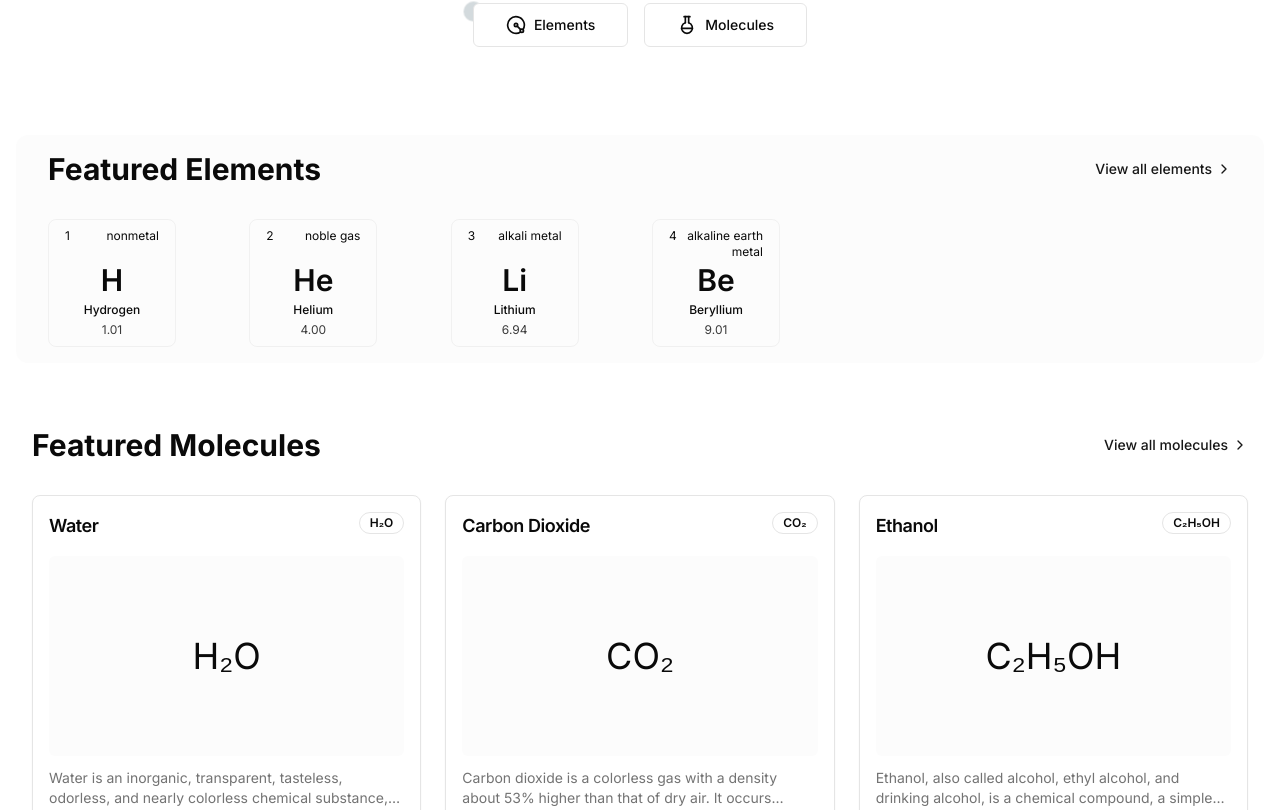
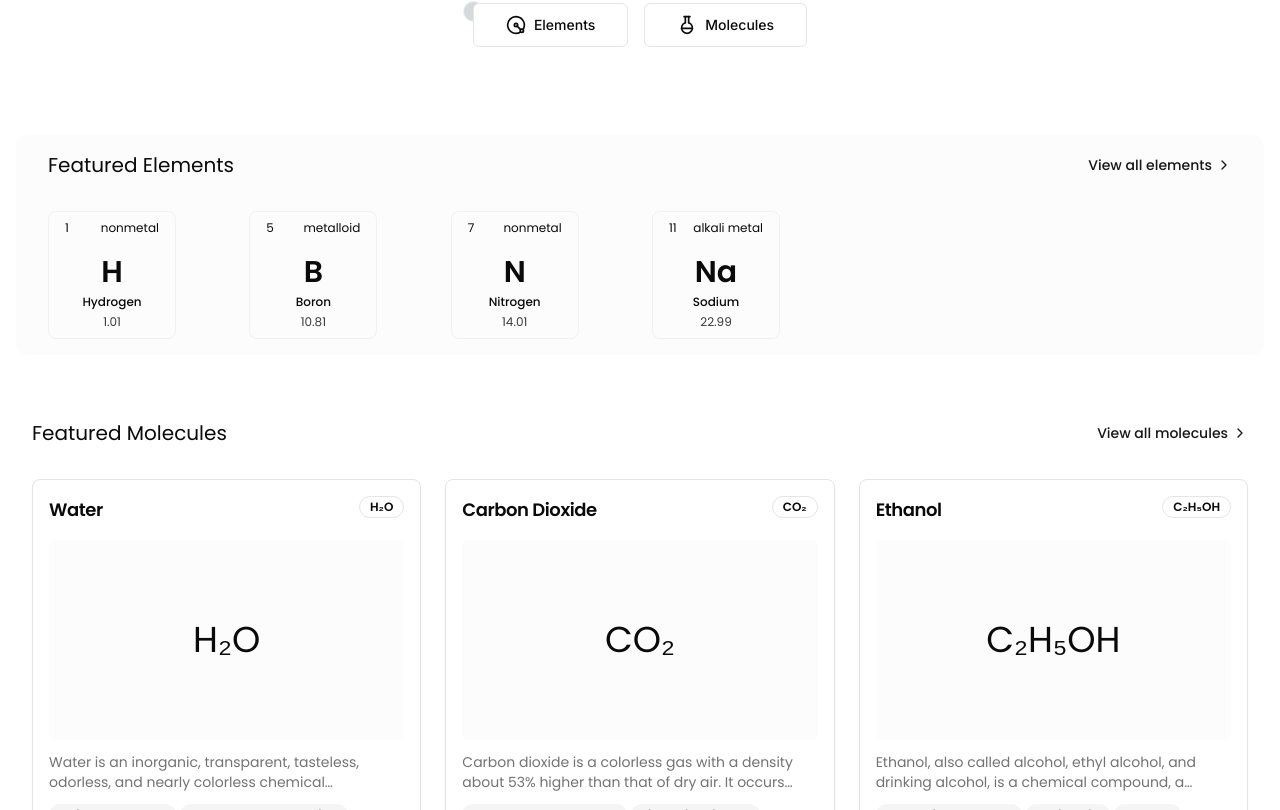
Before and after one commit to Rhishavhere/Elemix, a Next.js app: page / in a window 1280 px wide. Shown: the part 350-1160 px from the top of the page. Built offline with nearby package versions, Linux system fonts and the light colour scheme.

Commit message:
featured changes

```diff
--- a/components/home/featured-elements.tsx
+++ b/components/home/featured-elements.tsx
@@ -5,15 +5,18 @@ import ElementCard from '@/components/elements/element-card';
 
 export default function FeaturedElements() {
   // Take a subset of elements to feature
-  const featuredElements = Array.from({length: 4}, (_, i) => i + 1).map(atomicNumber =>
+  // const featuredElements = Array.from({length: 4}, (_, i) => i + 1).map(atomicNumber =>
+  //   elements.find(el => el.atomicNumber === atomicNumber)
+  // ).filter(Boolean);
+  const featuredElements = [1, 5, 7, 11].map(atomicNumber =>
     elements.find(el => el.atomicNumber === atomicNumber)
   ).filter(Boolean);
 
   return (
-    <section className="py-4 bg-muted/30 m-4 rounded-xl">
+    <section className="py-4 bg-muted/30 m-4 rounded-xl font-poppins">
       <div className="container mx-auto px-4 sm:px-6 lg:px-8">
         <div className="flex justify-between items-center mb-8">
-          <h2 className="text-2xl sm:text-3xl font-bold">Featured Elements</h2>
+          <h2 className="text-xl sm:text-xl">Featured Elements</h2>
           <Link
             href="/elements"
             className="flex items-center text-sm font-medium text-primary hover:text-primary/80 transition-colors"
--- a/components/home/featured-molecules.tsx
+++ b/components/home/featured-molecules.tsx
@@ -8,10 +8,10 @@ export default function FeaturedMolecules() {
   const featuredMolecules = molecules.slice(0, 3);
 
   return (
-    <section className="py-12">
+    <section className="py-12 font-poppins">
       <div className="container mx-auto px-4 sm:px-6 lg:px-8">
         <div className="flex justify-between items-center mb-8">
-          <h2 className="text-2xl sm:text-3xl font-bold">Featured Molecules</h2>
+          <h2 className="text-xl sm:text-xl">Featured Molecules</h2>
           <Link
             href="/molecules"
             className="flex items-center text-sm font-medium text-primary hover:text-primary/80 transition-colors"
```
